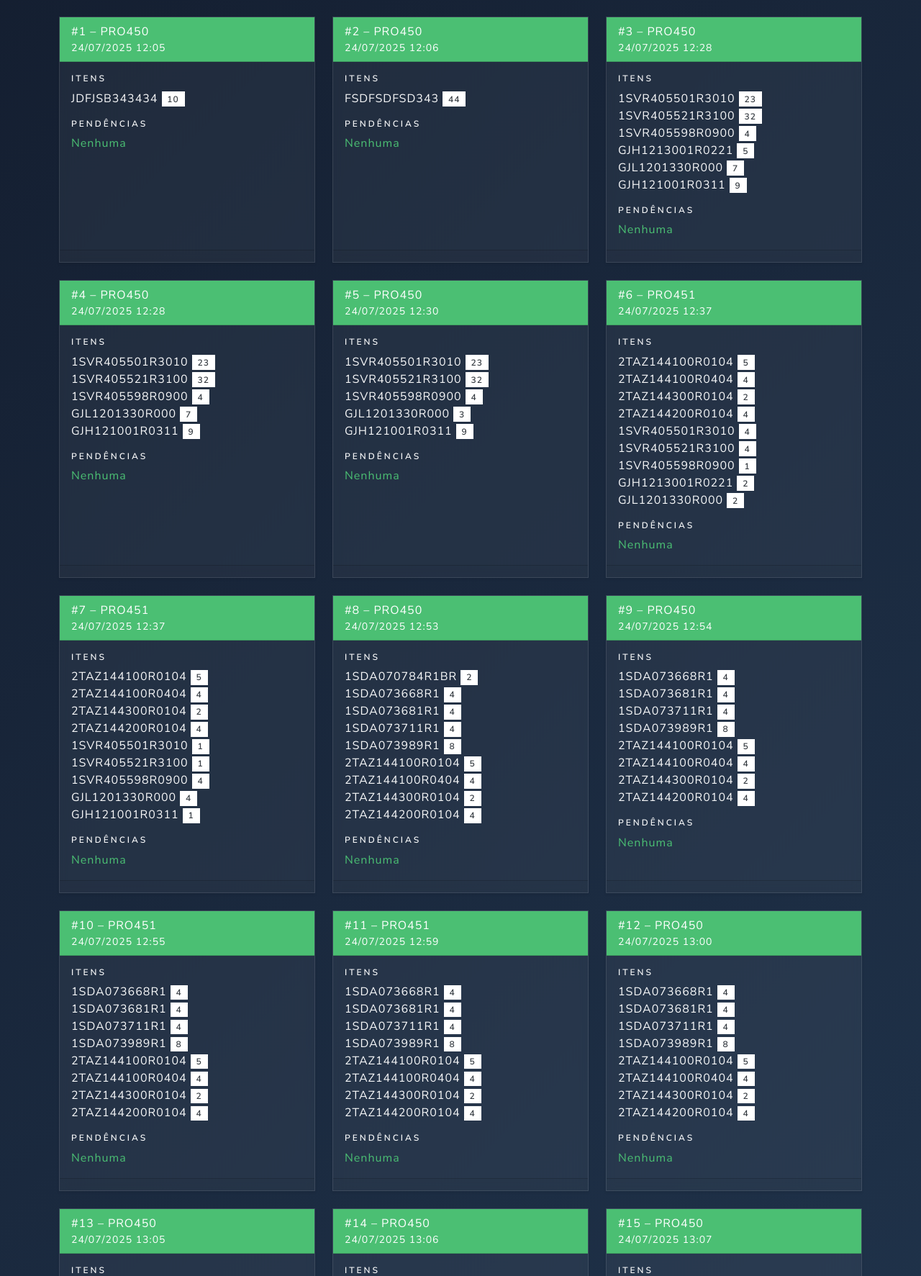
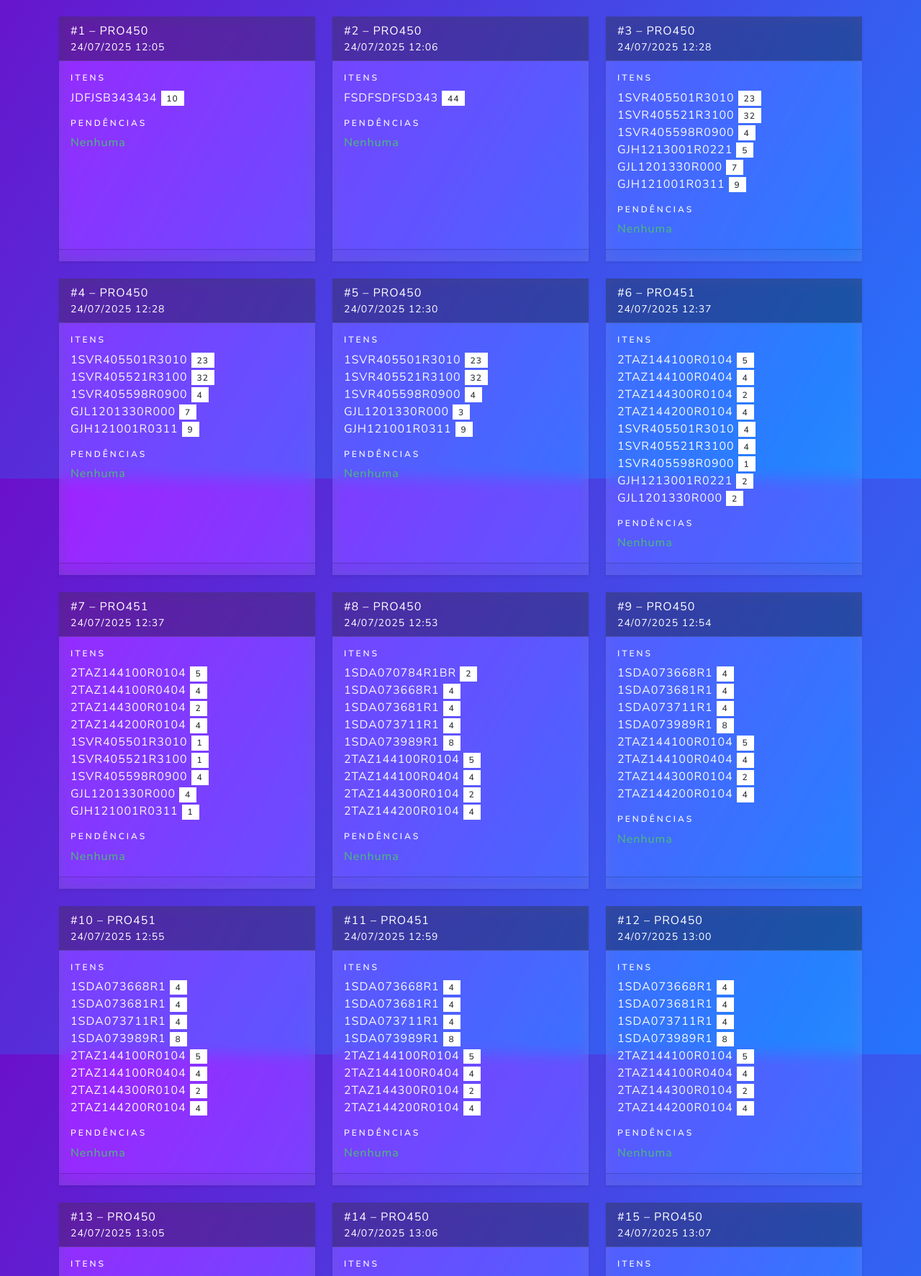
Before and after one commit to Murillozo/Checklist-Estoque, a Flask app: template site/projetista/templates/compras.html in a window 1280 px wide. Shown: the part 135-1908 px from the top of the page at 72% size. Run offline with Flask 3, Linux system fonts and the light colour scheme; tables that the repository leaves empty hold one stand-in row (values such as "Sample post"); the template is opened without the code that fills it: values that come from a table or form of the project are taken from there, most other values are stand-ins (such as "Sample title", 1, 10 or a date in 2020); parts of the project's set-up code (start-up, migrations or seed data) failed here and were passed over; some libraries are stand-ins or nearby versions.

Commit message:
Improve compras page visuals

```diff
--- a/site/projetista/templates/compras.html
+++ b/site/projetista/templates/compras.html
@@ -2,16 +2,19 @@
 {% block body %}
   <style>
     body {
-      background: linear-gradient(135deg, #141e30 0%, #243b55 100%);
+      background: linear-gradient(120deg, #6a11cb 0%, #2575fc 100%);
       color: #f8f9fa;
+      min-height: 100vh;
+      background-attachment: fixed;
     }
     .card {
-      background-color: rgba(255,255,255,0.05);
-      border: 1px solid rgba(255,255,255,0.1);
-      backdrop-filter: blur(6px);
+      background-color: rgba(255,255,255,0.15);
+      border: none;
+      backdrop-filter: saturate(180%) blur(10px);
     }
     .card-header {
-      background-color: rgba(0,0,0,0.4);
+      background-color: rgba(0,0,0,0.35);
+      border-bottom: 1px solid rgba(255,255,255,0.1);
     }
   </style>
   <div class="d-flex justify-content-between align-items-center mb-4">
@@ -23,8 +26,8 @@
   <div id="compras-container" class="row gy-4">
     {% for sol in solicitacoes %}
       <div class="col-md-6 col-lg-4 compra-card">
-        <div class="card h-100 shadow-sm">
-          <div class="card-header bg-success text-white">
+        <div class="card h-100 shadow-sm border-light-subtle">
+          <div class="card-header text-white">
             <strong>#{{ sol.id }}</strong> – {{ sol.obra }}
             <small class="d-block">{{ sol.data.strftime('%d/%m/%Y %H:%M') }}</small>
           </div>
@@ -170,8 +173,8 @@
       const div = document.createElement('div');
       div.className = 'col-md-6 col-lg-4 compra-card';
       div.innerHTML = `
-        <div class="card h-100 shadow-sm">
-          <div class="card-header bg-success text-white">
+        <div class="card h-100 shadow-sm border-light-subtle">
+          <div class="card-header text-white">
             <strong>#${sol.id}</strong> – ${sol.obra}
             <small class="d-block">${new Date(sol.data).toLocaleString()}</small>
           </div>
```
